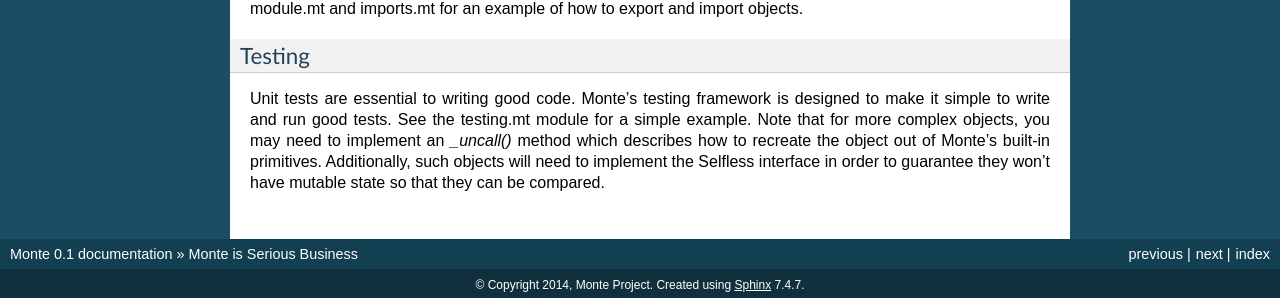
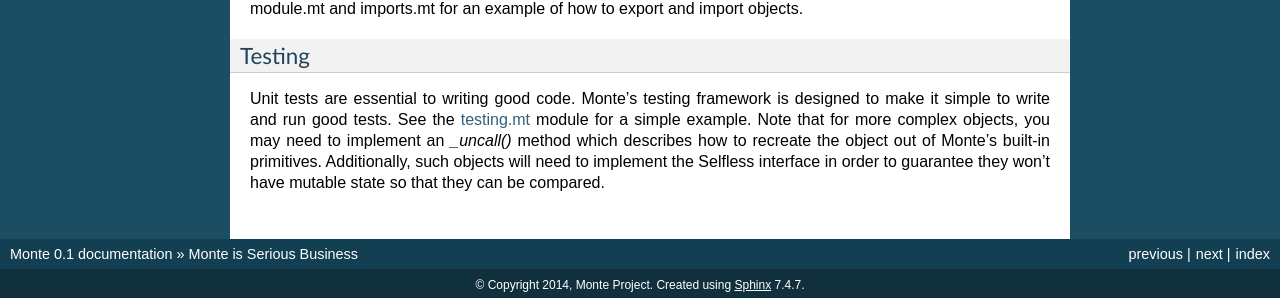
Before and after one commit to monte-language/monte, a Sphinx documentation site: the page built from docs/source/intro.rst, in a window 1280 px wide and 900 px high, scrolled down 1729 px. Shown: the part 599-897 px from the top of the window. Built offline with Sphinx 7.4.7, drawn with Linux system fonts in a browser that asks for light colours; pages that are not in the unit, such as notebooks, are missing from menus; part of the change alters nothing that is shown.

```diff
--- a/docs/source/intro.rst
+++ b/docs/source/intro.rst
@@ -150,9 +150,11 @@ Testing
 -------
 
 Unit tests are essential to writing good code. Monte's testing framework is
-designed to make it simple to write and run good tests. See the testing.mt
+designed to make it simple to write and run good tests. See the testing.mt_
 module for a simple example. Note that for more complex objects, you may need
 to implement an `_uncall()` method which describes how to recreate the object
 out of Monte's built-in primitives. Additionally, such objects will need to
 implement the Selfless interface in order to guarantee they won't have mutable
 state so that they can be compared.
+
+.. _testing.mt: https://github.com/monte-language/monte/blob/master/monte/src/examples/testing.mt
```
